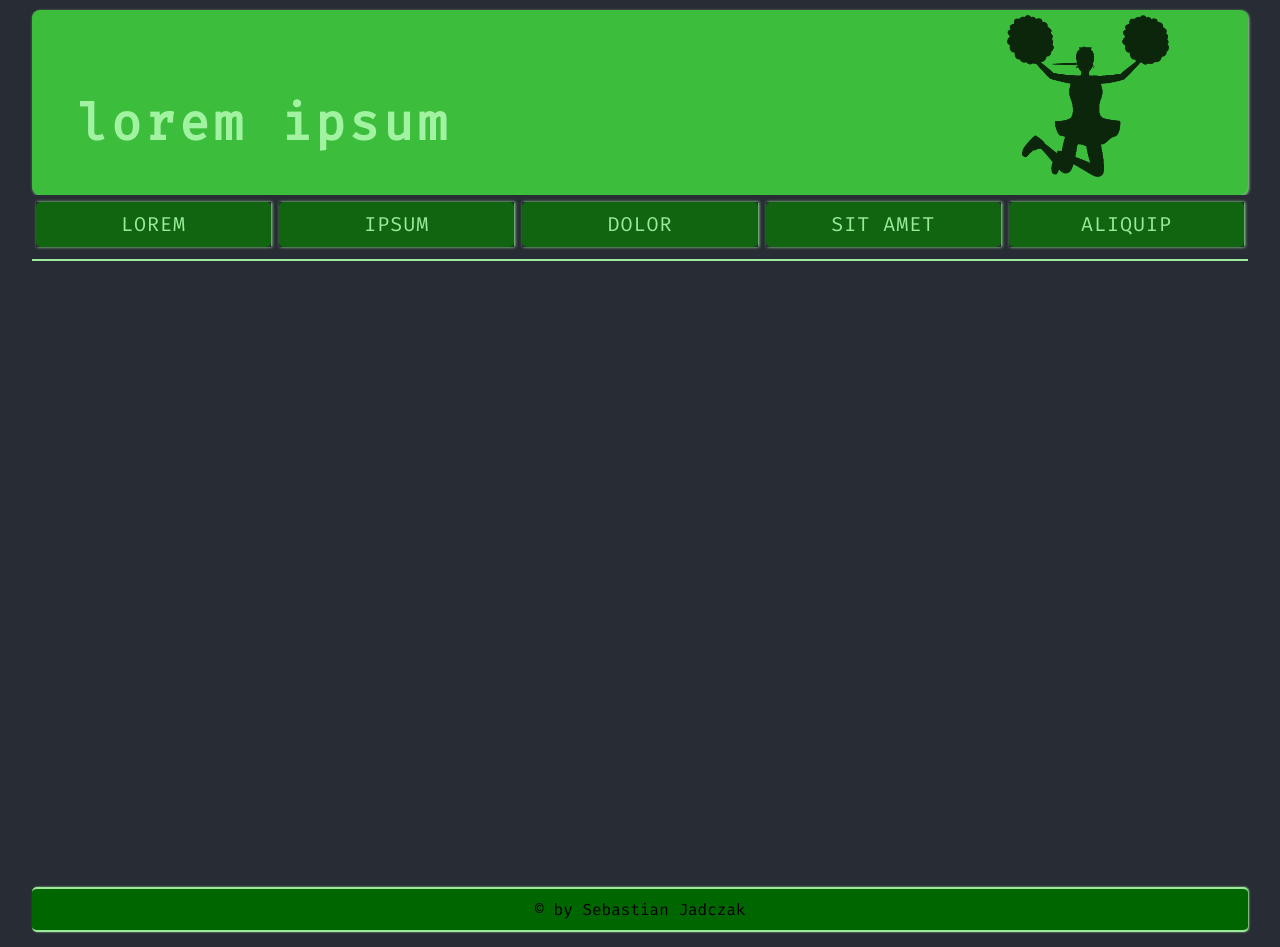
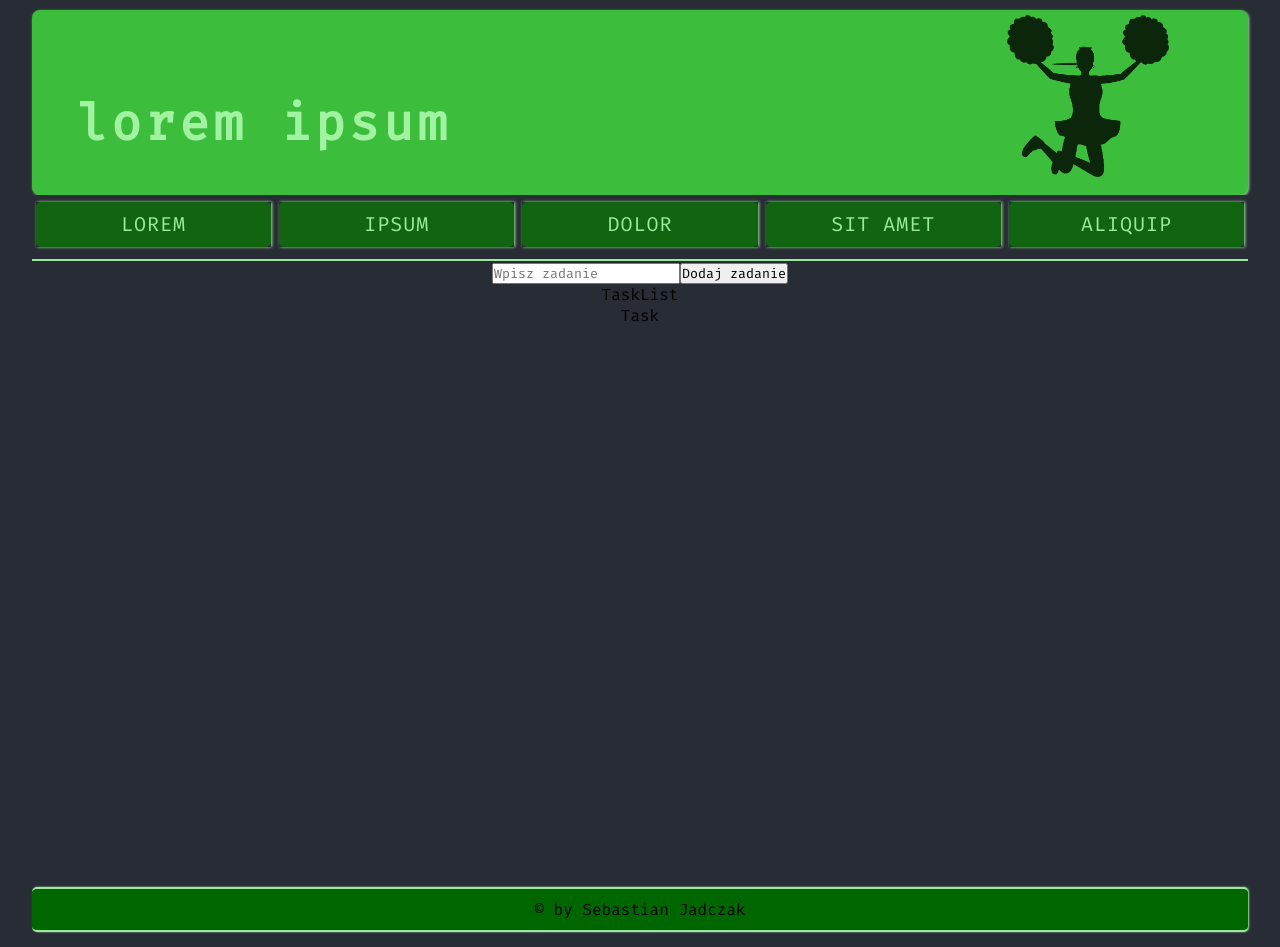
Before and after one commit to SebastianJadczak/Tool-Lorem-with-React-and-Express, a React (Create React App) app: page /ipsum in a window 1280 px wide. Built offline with nearby package versions, Linux system fonts and the light colour scheme.

Commit message:
add Tasks

```diff
--- a/src/pages/Main.js
+++ b/src/pages/Main.js
@@ -1,6 +1,7 @@
 import React from 'react'
 import { Switch, Route } from "react-router-dom";
 import Lorem from '../subpages/Lorem'
+import Ipsum from '../subpages/Ipsum'
 const Main = () => {
     return (
         <div className="main">
@@ -8,11 +9,11 @@ const Main = () => {
 
             <Switch>
                 <Route path="/" exact component={Lorem} />
-                {/* <Route path= "/ipsum" component={Ipsum} />
-                <Route path="/dolor" component={Dolor} />
-                <Route path="/sitAmet" component={SitAmet} />
-                <Route path="/aliquip" component={Aliquip} />
-                <Route component={ErrorPage} /> */}
+                <Route path="/ipsum" component={Ipsum} />
+                {/* <Route path="/dolor" component={Dolor} /> */}
+                {/* <Route path="/sitAmet" component={SitAmet} /> */}
+                {/* <Route path="/aliquip" component={Aliquip} /> */}
+                {/* <Route component={ErrorPage} />  */}
             </Switch>
         </div>
     )
--- /dev/null
+++ b/src/subpages/AddTask.js
@@ -0,0 +1,11 @@
+import React from 'react';
+
+const AddTask = () => {
+    return (
+        <div className="addTask">
+            <input type="text" placeholder="Wpisz zadanie" />
+            <button className="addTask">Dodaj zadanie</button>
+        </div>
+    )
+}
+export default AddTask
--- /dev/null
+++ b/src/subpages/Ipsum.js
@@ -0,0 +1,13 @@
+import React from 'react';
+import AddTask from './AddTask';
+import TaskList from './TaskList'
+
+const Ipsum = () => {
+    return (
+        <>
+            <AddTask />
+            <TaskList />
+        </>
+    )
+}
+export default Ipsum;
--- /dev/null
+++ b/src/subpages/Task.js
@@ -0,0 +1,8 @@
+import React from 'react';
+
+const Task = () => {
+    return (
+        <p>Task</p>
+    )
+}
+export default Task;
--- /dev/null
+++ b/src/subpages/TaskList.js
@@ -0,0 +1,15 @@
+import React, { Component } from 'react';
+import Task from './Task'
+
+class TaskList extends Component {
+
+    render() {
+        return (
+            <div className="taskList">
+                <p>TaskList</p>
+                <Task />
+            </div>
+        )
+    }
+}
+export default TaskList;
```
